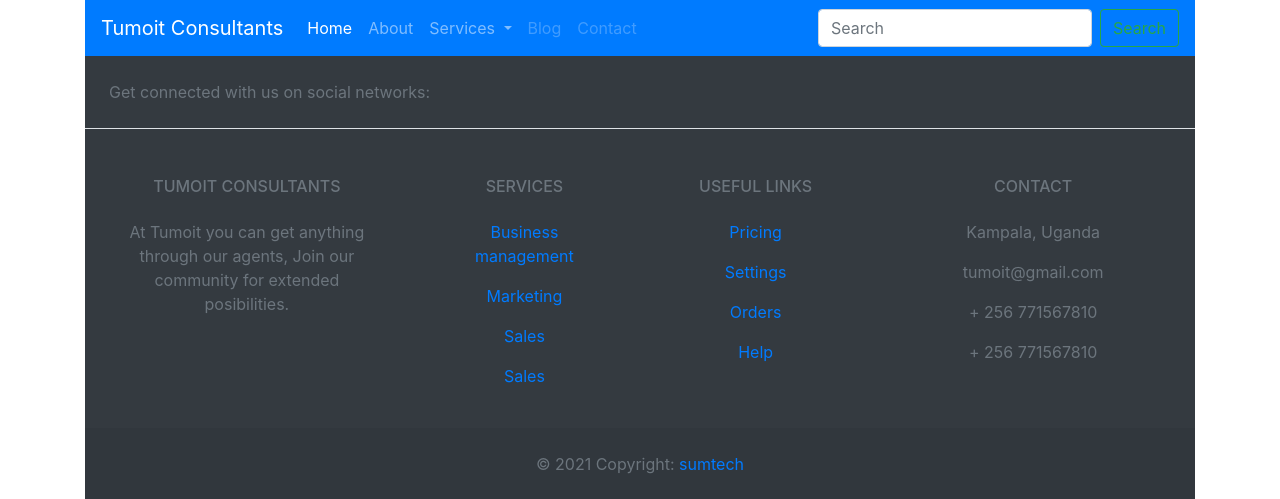
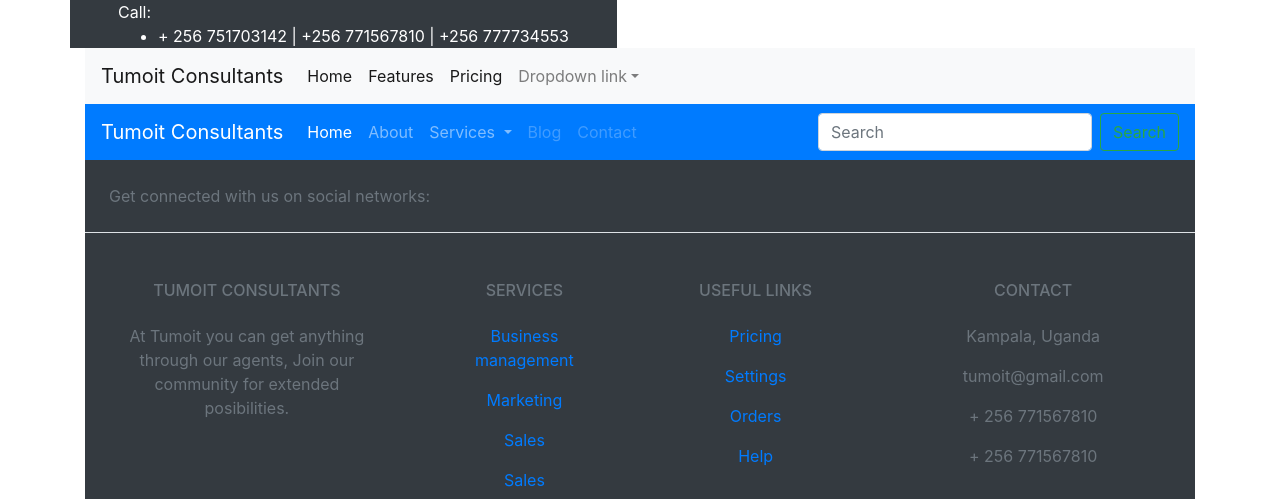
Before and after one commit to samuels97/tumoit97, a Django app: page /home in a window 1280 px wide. Shown: the top 499 px of the page. Run offline with Django 3.2, Linux system fonts and the light colour scheme; some libraries are stand-ins or nearby versions.

Commit message:
index still

```diff
--- a/main/templates/main/index.html
+++ b/main/templates/main/index.html
@@ -14,6 +14,56 @@
 
    <body>
        <div class="container">
+
+           <div class="row">
+               <div class="bg-dark text-white">
+                   <div class="px-4 px-lg-5">
+                       Call:
+                       <ul class="me-auto mb-2 mb-lg-0 ms-lg-4">
+                           <li> + 256 751703142  |  +256 771567810  |  +256 777734553 </li>
+                       </ul>
+                   </div>
+               </div>
+           </div>
+
+       <!--____________________-->
+
+     <nav class="navbar navbar-expand-lg navbar-light bg-light">
+         <a class="navbar-brand" href="#">Tumoit Consultants</a>
+         <button class="navbar-toggler" type="button" data-toggler="collapse" data-target="#navdropdown" arial-controls="navdropdown" aria-expanded="false" arial-label="Toggle navigation">
+         <span class="navbar-toggler-icon"></span>
+         </button>
+         <div class="collapse navbar-collapse" id="navdropdown">
+             <ul class="navbar-nav">
+                 <li class="nav-item active">
+                     <a class="nav-link" href="#">Home<span class="sr-only"></span></a>
+                 </li>
+                 <li class="nav-item active">
+                     <a class="nav-link" href="#">Features</a>
+                 </li>
+                 <li class="nav-item active">
+                     <a class="nav-link" href="#">Pricing</a>
+                 </li>
+                 <li class="nav-item dropdown">
+                     <a class="nav-link dropdown-toggle" href="#" id="navdropdown1" data-toggle="dropdown" aria-haspopup="true" aria-expanded="false">Dropdown link</a>
+                     <div class="dropdown-menu" aria-labelledby="navdropdown1">
+                         <a class="dropdown-item" href="#">Action</a>
+                         <a class="dropdown-item" href="#">Another Action</a>
+                         <a class="dropdown-item" href="#">Something else here</a>
+
+                     </div>
+
+
+                 </li>
+
+             </ul>
+         </div>
+
+     </nav>
+
+
+
+       <!--____________________-->
 
 
       <nav class="navbar navbar-expand-lg navbar-dark bg-primary"> <a class="navbar-brand" href="#">Tumoit Consultants</a> <button class="navbar-toggler" type="button" data-toggle="collapse" data-target="#navbarSupportedContent" aria-controls="navbarSupportedContent" aria-expanded="false" aria-label="Toggle navigation"> <span class="navbar-toggler-icon"></span> </button> <div class="collapse navbar-collapse" id="navbarSupportedContent"> <ul class="navbar-nav mr-auto"> <li class="nav-item active"> <a class="nav-link" href="#">Home <span class="sr-only">(current)</span></a> </li> <li class="nav-item"> <a class="nav-link" href="#">About</a> </li> <li class="nav-item dropdown"> <a class="nav-link dropdown-toggle" href="#" id="navbarDropdown" role="button" data-toggle="dropdown" aria-haspopup="true" aria-expanded="false"> Services </a> <div class="dropdown-menu" aria-labelledby="navbarDropdown"> <a class="dropdown-item" href="#">Action</a> <a class="dropdown-item" href="#">Another action</a> <div class="dropdown-divider"></div> <a class="dropdown-item" href="#">Something else here</a> </div> </li> <li class="nav-item"> <a class="nav-link disabled" href="#">Blog</a> </li>
```
